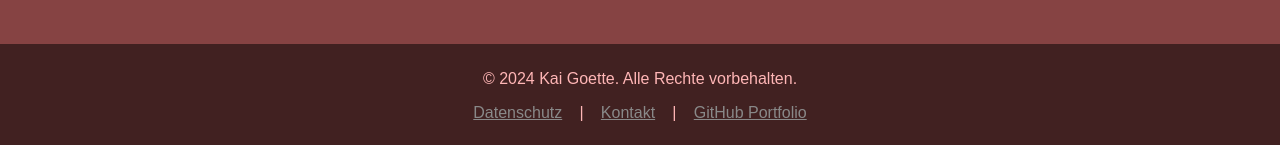
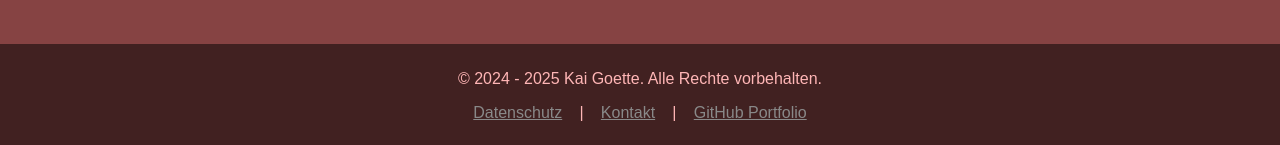
Before and after one commit to kaigoette/kai-goette.de, a plain HTML site: page index.html in a window 1280 px wide. Shown: the part 652-797 px from the top of the page. Drawn offline with Linux system fonts and the light colour scheme.

Commit message:
Copyright

```diff
--- a/index.html
+++ b/index.html
@@ -19,7 +19,7 @@
 </div>
 
 <footer>
-    <p>&copy; 2024 Kai Goette. Alle Rechte vorbehalten.</p>
+    <p>&copy; 2024 - 2025 Kai Goette. Alle Rechte vorbehalten.</p>
     <p>
         <a href="./datenschutz/" class="footerLink" >Datenschutz</a> |
         <a href="./contact/" class="footerLink">Kontakt</a> |
```
